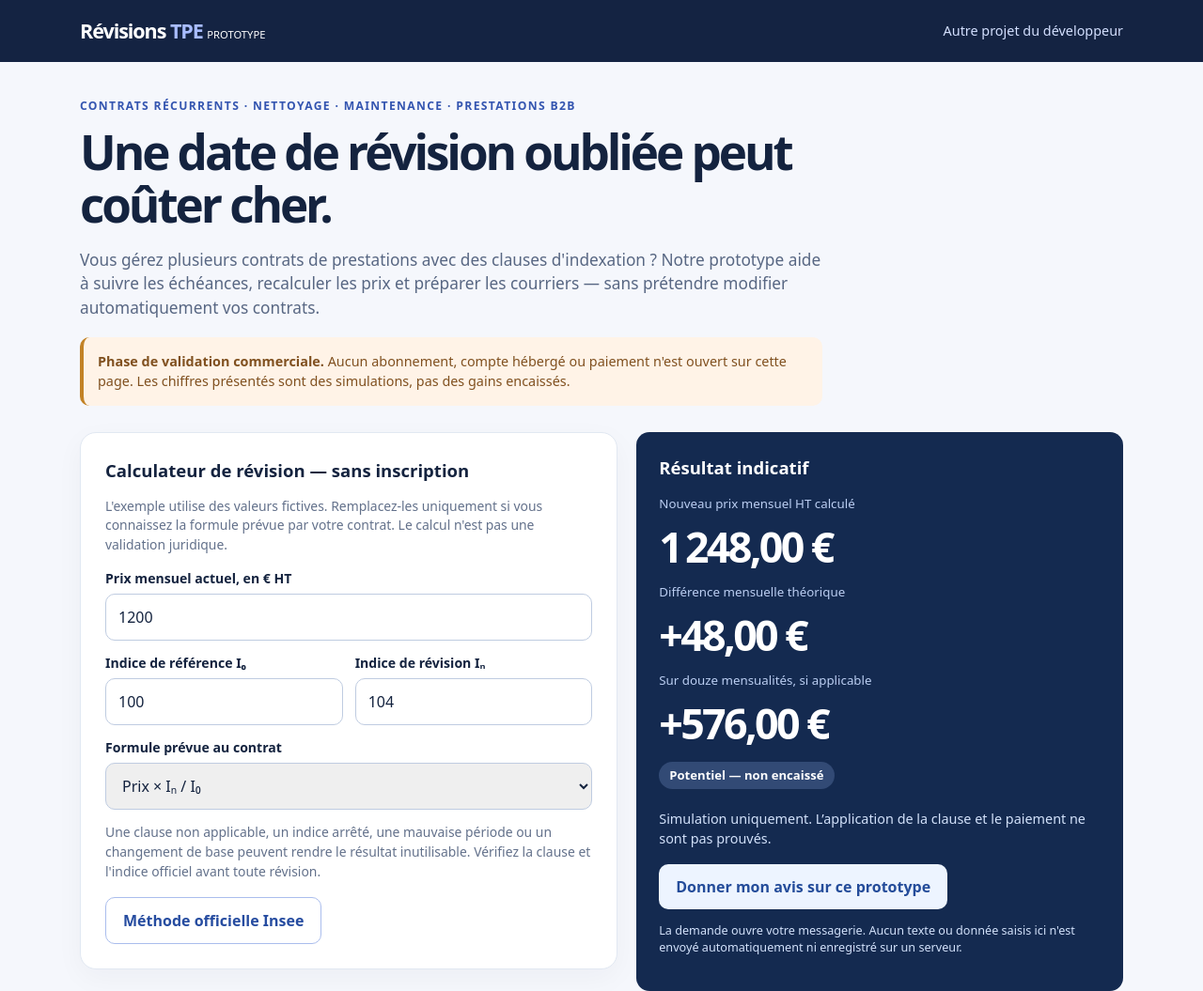
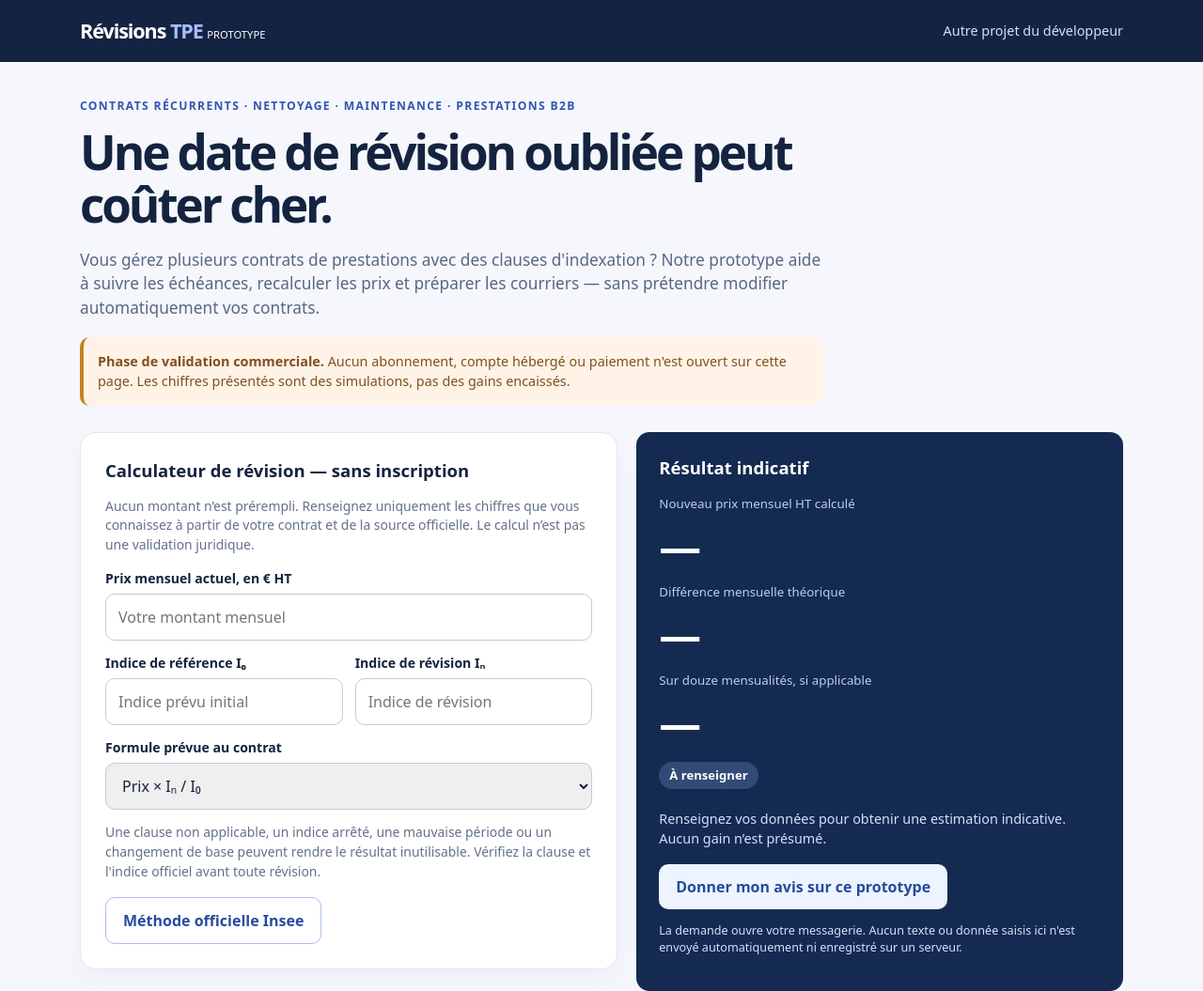
Before and after one commit to eddyfloquet69-blip/suite-pro-pilote, a website: page revisions-tpe/index.html in a window 1280 px wide. Shown: the top 1055 px of the page at 94% size. Drawn offline with Linux system fonts and the light colour scheme.

Commit message:
Do not preset fictional savings on contract revision pilot

```diff
--- a/revisions-tpe/index.html
+++ b/revisions-tpe/index.html
@@ -22,9 +22,9 @@ footer{border-top:1px solid var(--line);padding:24px 0;color:var(--muted);font-s
 <section class="intro"><div class="eyebrow">Contrats récurrents · Nettoyage · Maintenance · Prestations B2B</div><h1>Une date de révision oubliée peut coûter cher.</h1><p class="lead">Vous gérez plusieurs contrats de prestations avec des clauses d'indexation ? Notre prototype aide à suivre les échéances, recalculer les prix et préparer les courriers — sans prétendre modifier automatiquement vos contrats.</p><div class="warning"><b>Phase de validation commerciale.</b> Aucun abonnement, compte hébergé ou paiement n'est ouvert sur cette page. Les chiffres présentés sont des simulations, pas des gains encaissés.</div></section>
 <section class="columns">
 <div class="panel">
-<h2 class="smallTitle">Calculateur de révision — sans inscription</h2><p class="note">L'exemple utilise des valeurs fictives. Remplacez-les uniquement si vous connaissez la formule prévue par votre contrat. Le calcul n'est pas une validation juridique.</p>
-<label class="label" for="price">Prix mensuel actuel, en € HT</label><input class="input" id="price" type="number" min="0" step="0.01" value="1200" inputmode="decimal">
-<div class="twocol"><div><label class="label" for="base">Indice de référence I₀</label><input class="input" id="base" type="number" min="0.000001" step="any" value="100" inputmode="decimal"></div><div><label class="label" for="current">Indice de révision Iₙ</label><input class="input" id="current" type="number" min="0.000001" step="any" value="104" inputmode="decimal"></div></div>
+<h2 class="smallTitle">Calculateur de révision — sans inscription</h2><p class="note">Aucun montant n’est prérempli. Renseignez uniquement les chiffres que vous connaissez à partir de votre contrat et de la source officielle. Le calcul n’est pas une validation juridique.</p>
+<label class="label" for="price">Prix mensuel actuel, en € HT</label><input class="input" id="price" type="number" min="0" step="0.01" value="" placeholder="Votre montant mensuel" inputmode="decimal">
+<div class="twocol"><div><label class="label" for="base">Indice de référence I₀</label><input class="input" id="base" type="number" min="0.000001" step="any" value="" placeholder="Indice prévu initial" inputmode="decimal"></div><div><label class="label" for="current">Indice de révision Iₙ</label><input class="input" id="current" type="number" min="0.000001" step="any" value="" placeholder="Indice de révision" inputmode="decimal"></div></div>
 <label class="label" for="formula">Formule prévue au contrat</label><select class="input" id="formula"><option value="ratio">Prix × Iₙ / I₀</option><option value="weighted">Prix × [part fixe + (1 − part fixe) × Iₙ / I₀]</option></select>
 <div id="fixedWrap" hidden><label class="label" for="fixed">Part fixe (0 à 1)</label><input class="input" id="fixed" type="number" min="0" max="1" step="0.01" value="0.10"></div>
 <p class="note">Une clause non applicable, un indice arrêté, une mauvaise période ou un changement de base peuvent rendre le résultat inutilisable. Vérifiez la clause et l'indice officiel avant toute révision.</p>
@@ -54,6 +54,7 @@ const ids=['price','base','current','formula','fixed'];
 function recompute(){
 $('fixedWrap').hidden=$('formula').value!=='weighted';
 const price=Number($('price').value),base=Number($('base').value),next=Number($('current').value),fixed=Number($('fixed').value);
+if($('price').value.trim()===''||$('base').value.trim()===''||$('current').value.trim()===''){$('newPrice').textContent='—';$('difference').textContent='—';$('annual').textContent='—';$('flag').textContent='À renseigner';$('resultHint').textContent='Renseignez vos données pour obtenir une estimation indicative. Aucun gain n’est présumé.';return;}
 if(!Number.isFinite(price)||price<0||!Number.isFinite(base)||base<=0||!Number.isFinite(next)||next<=0||!Number.isFinite(fixed)||fixed<0||fixed>1){
 $('newPrice').textContent='—';$('difference').textContent='—';$('annual').textContent='—';$('flag').textContent='Données invalides';$('resultHint').textContent='Vérifiez les montants et valeurs d’indices.';return;}
 const ratio=next/base;const coeff=$('formula').value==='weighted'?fixed+(1-fixed)*ratio:ratio;
```
